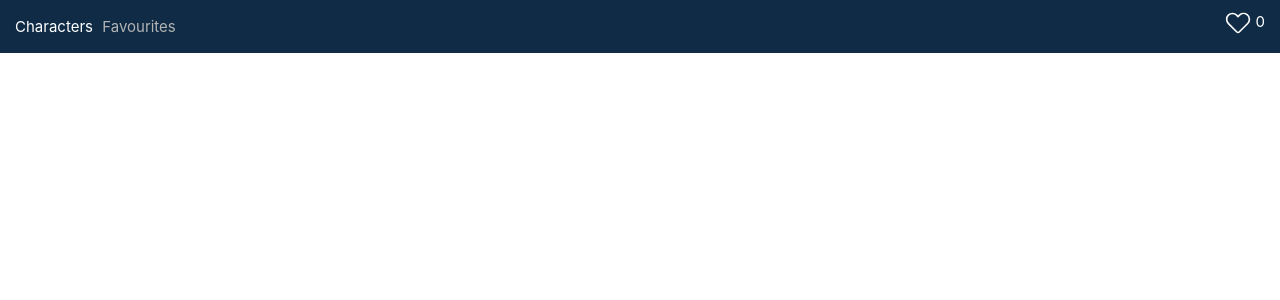
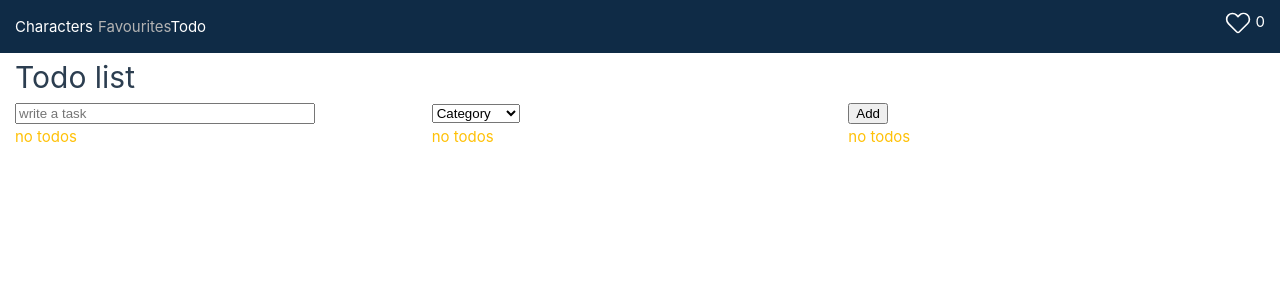
Before and after one commit to van-ter/rickandmorty, a Vue app: page /todo in a window 1280 px wide. Shown: the top 300 px of the page. Built offline with nearby package versions, Linux system fonts and the light colour scheme.

Commit message:
task manager

```diff
--- a/src/components/UI/Navbar.vue
+++ b/src/components/UI/Navbar.vue
@@ -3,7 +3,9 @@
         <div class="container">
             <div class="row_navbar">
                 <div class="col">
-                    <RouterLink to="/">Characters</RouterLink> <b>Favourites</b>
+                    <RouterLink to="/">Characters</RouterLink>
+                    <b>Favourites</b>
+                    <RouterLink to="/todo/">Todo</RouterLink>
                 </div>
                 <div class="col">
                     <RouterLink to="/favorite"  class="favirite">
--- a/src/router/index.js
+++ b/src/router/index.js
@@ -7,6 +7,11 @@ const router = createRouter({
       path: '/',
       name: 'home',
       component: () => import('@/views/HomePage.vue')
+    },
+    {
+      path: '/todo',
+      name: 'todo',
+      component: () => import('@/views/Todo.vue')
     },
     {
       path: '/about',
--- /dev/null
+++ b/src/views/Todo.vue
@@ -0,0 +1,146 @@
+<template>
+  <div class="container">
+    <h1>Todo list</h1>
+
+    <form @submit.prevent class="row_task row_task-head">
+      <div class="col_task">
+        <input
+          type="text"
+          placeholder="write a task"
+          :value="txt"
+          @input="inputTxt = $event.target.value"
+        />
+      </div>
+      <div class="col_task">
+        <select required @input="selectVal = $event.target.value">
+          <option disabled selected value="">Category</option>
+          <option
+            v-for="category in sortCategories"
+            :key="category.value"
+            :value="category.value"
+          >
+            {{ category.name }}
+          </option>
+        </select>
+      </div>
+      <div class="col_task">
+        <button @click="addTodo">Add</button>
+      </div>
+    </form>
+
+    <div class="row_task row_task-body">
+      <div class="col_task">
+        <div class="row_todo" v-if="todosCategoryOne.length > 0">
+          <div v-for="todoOne in todosCategoryOne" :key="todoOne.id">
+            <span>{{ todoOne.date }}</span>
+            {{ todoOne.txt }}
+            <button @click="removeTodo(($event = todoOne.id))">✖</button>
+          </div>
+        </div>
+        <div class="row_todo" v-else>
+          <span style="color: #ffc107">no todos</span>
+        </div>
+      </div>
+      <div class="col_task">
+        <div class="row_todo" v-if="todosCategoryTwo.length > 0">
+          <div v-for="todoTwo in todosCategoryTwo" :key="todoTwo.id">
+            <span>{{ todoTwo.date }}</span>
+            {{ todoTwo.txt }}
+            <button @click="removeTodo(($event = todoTwo.id))">✖</button>
+          </div>
+        </div>
+        <div class="row_todo" v-else>
+          <span style="color: #ffc107">no todos</span>
+        </div>
+      </div>
+      <div class="col_task">
+        <div class="row_todo" v-if="todosCategoryThree.length > 0">
+          <div v-for="todoThree in todosCategoryThree" :key="todoThree.id">
+            <span>{{ todoThree.date }}</span>
+            {{ todoThree.txt }}
+            <button @click="removeTodo(($event = todoThree.id))">✖</button>
+          </div>
+        </div>
+        <div class="row_todo" v-else>
+          <span style="color: #ffc107">no todos</span>
+        </div>
+      </div>
+    </div>
+  </div>
+</template>
+<script>
+export default {
+  data() {
+    return {
+      todos: localStorage.getItem("todos")
+        ? JSON.parse(localStorage.getItem("todos"))
+        : [],
+      txt: "",
+      selectedSort: "",
+
+      sortCategories: [
+        { value: "category1", name: "Category 1" },
+        { value: "category2", name: "Category 2" },
+        { value: "work", name: "Work" },
+      ],
+    };
+  },
+  methods: {
+    addTodo() {
+      console.log("inputTxt", this.inputTxt.length);
+      if (this.inputTxt.length < 1) {
+        return false;
+      }
+      const today = new Date();
+      const date = today.getMonth() + 1 + ". " + today.getFullYear();
+      const newTodo = {
+        id: today,
+        txt: this.inputTxt,
+        date: date,
+        val: this.selectVal,
+      };
+      this.todos.push(newTodo);
+      this.inputTxt = "";
+
+      localStorage.setItem("todos", JSON.stringify(this.todos));
+    },
+    removeTodo(event) {
+      this.todos = this.todos.filter((p) => p.id !== event);
+
+      localStorage.setItem("todos", JSON.stringify(this.todos));
+    },
+  },
+  computed: {
+    todosCategoryOne() {
+      return this.todos.filter(
+        (item) => item.val == this.sortCategories[0].value
+      );
+    },
+    todosCategoryTwo() {
+      return this.todos.filter(
+        (item) => item.val == this.sortCategories[1].value
+      );
+    },
+    todosCategoryThree() {
+      return this.todos.filter(
+        (item) => item.val == this.sortCategories[2].value
+      );
+    },
+  },
+};
+</script>
+<style>
+.row_task {
+  display: flex;
+  align-items: center;
+}
+
+.col_task {
+  width: calc(100% / 3);
+}
+
+input[type="text"] {
+  width: 100%;
+  max-width: 300px;
+}
+</style>
```
Also changed, not shown: src/views/AboutView.vue (indentation only).
